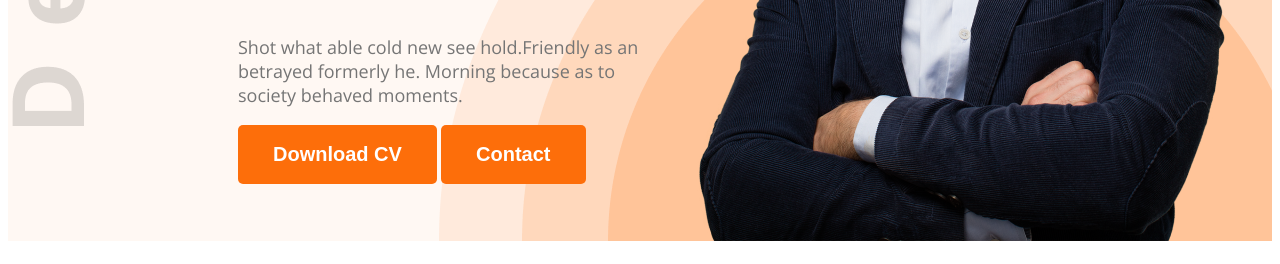
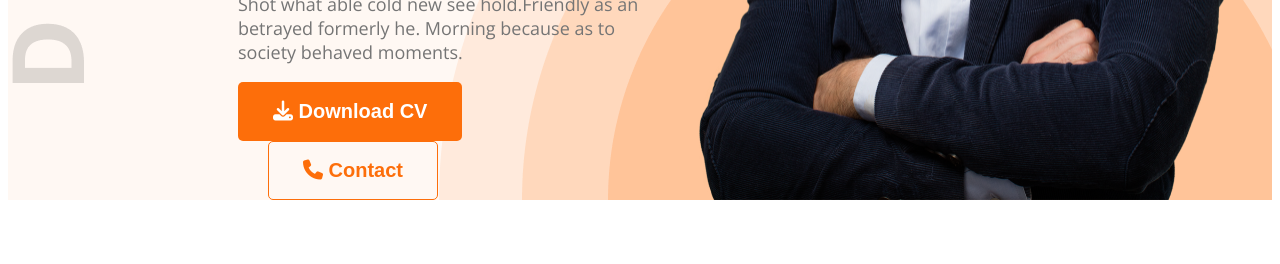
Before and after one commit to shmmdev/web-dev-portfolio, a plain HTML site: page index.html in a window 1280 px wide. Shown: the part 688-952 px from the top of the page. Drawn offline with nearby package versions, Linux system fonts and the light colour scheme.

Commit message:
font awesome icons added

```diff
--- a/index.html
+++ b/index.html
@@ -9,6 +9,7 @@
     <link href="https://fonts.googleapis.com/css2?family=Open+Sans:ital,wght@0,300..800;1,300..800&display=swap"
         rel="stylesheet">
     <link rel="stylesheet" href="styles/portfolio.css">
+    <script src="https://kit.fontawesome.com/b2d0b26ad3.js" crossorigin="anonymous" defer></script>
     <title>Portfolio Test 1</title>
 
 </head>
@@ -33,8 +34,8 @@
                     he.
                     Morning because as to society behaved moments.</p>
 
-                <button class="btn-primary">Download CV</button>
-                <button class="btn-primary">Contact</button>
+                <button class="btn-primary"><i class="fa-solid fa-download"></i> Download CV</button>
+                <button class="btn-secondary"><i class="fa-solid fa-phone"></i> Contact</button>
 
             </div>
 
@@ -178,7 +179,7 @@
             </div>
 
             <div class="btn-container text-center">
-                <button class="btn-primary">Download CV</button>
+                <button class="btn-primary"><i class="fa-solid fa-phone"></i> Download CV</button>
             </div>
 
         </section>
--- a/styles/portfolio.css
+++ b/styles/portfolio.css
@@ -64,6 +64,17 @@
   border: none;
 }
 
+.btn-secondary {
+  background-color: #fff8f3;
+  font-size: 20px;
+  font-weight: bold;
+  color: #fd6e0a;
+  padding: 17px 34px;
+  border-radius: 5px;
+  border: 1px solid #fd6e0a;
+  margin-left: 30px;
+}
+
 .section-title {
   font-size: 35px;
   font-weight: bold;
@@ -89,7 +100,7 @@ nav {
   display: flex;
   align-items: center;
   justify-content: space-between;
-  margin: 51px 226px;
+  margin: 0px 226px 51px;
 }
 
 nav ul {
```
